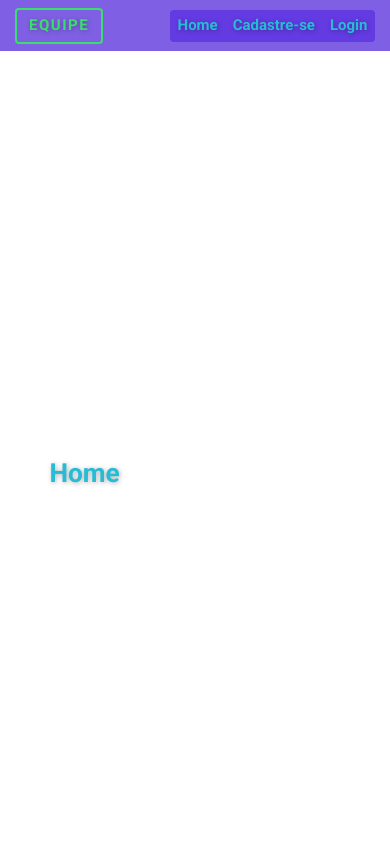
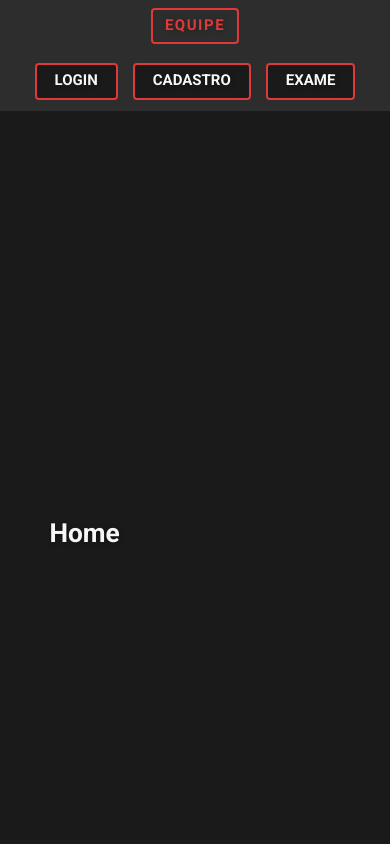
Before and after one commit to Serbatinho/global, a Next.js app: page / in a window 390 px wide. Shown: the top 844 px of the page. Built offline with nearby package versions, Linux system fonts and the light colour scheme; a web font is replaced by a local one.

Commit message:
Header responsivo e paleta de cores definida

```diff
--- a/src/components/Header/Header.jsx
+++ b/src/components/Header/Header.jsx
@@ -1,3 +1,5 @@
+import Link from 'next/link';
+
 import styles from '../../styles/layout/components/Header/header.module.scss'
 import Logo from '../Logo/Logo'
 
@@ -13,9 +15,21 @@ export default function Header() {
 
                     <div className={`${styles['header-linktree']}`}>
                         <ul>
-                            <li>Home</li>
-                            <li>Cadastre-se</li>
-                            <li>Login</li>
+                            <li>
+                                <Link href="/">
+                                    LOGIN
+                                </Link>
+                            </li>
+                            <li>
+                                <Link href="/">
+                                    CADASTRO
+                                </Link>
+                            </li>
+                            <li>
+                                <Link href="/">
+                                    EXAME
+                                </Link>
+                            </li>
                         </ul>
                     </div>
                 </div>
--- a/src/styles/common/_variables.scss
+++ b/src/styles/common/_variables.scss
@@ -1,11 +1,11 @@
 $font-size: clamp(15px, 1.5vw, 18px);
-$text-color: rgb(39, 188, 214);
-$text-color-secondary: #a4a4a9;
+$text-color: #f7f7f7;
+$text-color-secondary: #9c9c9c;
 $text-shadow: 1px 1.25px 5px rgba(0, 0, 0, 0.3);
 
-$main-theme-color:#3ade6b;
-$background-color: #643ae2;
-$background-color-secondary: #7f60e4;
+$main-theme-color:#de3a3a;
+$background-color: #1a1a1a;
+$background-color-secondary: #2d2d2d;
 
 $std-radius: 4px;
 $std-border: 2px solid $main-theme-color;
--- a/src/styles/layout/app/Home/home.module.scss
+++ b/src/styles/layout/app/Home/home.module.scss
@@ -2,5 +2,6 @@
 
 .full-content-container{
     @include oneview-container;
+    background-color: $background-color;
 
 }
--- a/src/styles/layout/assets/_index.scss
+++ b/src/styles/layout/assets/_index.scss
@@ -1,2 +1,3 @@
 @import './responsives';
 @import './effects';
+@import './buttons';
--- /dev/null
+++ b/src/styles/layout/assets/buttons/_index.scss
@@ -0,0 +1,2 @@
+@import './std-button';
+@import './noborder_button';
--- /dev/null
+++ b/src/styles/layout/assets/buttons/_noborder_button.scss
@@ -0,0 +1,19 @@
+@import '../../../common';
+@import '../effects/dynamic-border';
+
+@mixin noborder-button {
+    padding: 1rem 1.2rem 0.8rem 1.2rem;
+    color: $text-color;
+    border: 2.5px solid $main-theme-color;
+    background-color: $background-color;
+    border-radius: $std-radius;
+    text-decoration: none;
+    transition: ease-in-out all 0.1s;
+    cursor: pointer;
+
+    &:hover{
+        border-color: transparent;
+        background-color: $main-theme-color;
+        text-shadow: none;
+    }
+}
--- /dev/null
+++ b/src/styles/layout/assets/buttons/_std-button.scss
@@ -0,0 +1,26 @@
+@import '../../../common';
+@import '../effects/dynamic-border';
+
+@mixin std-button {
+    padding: 1rem 1.2rem 0.8rem 1.2rem;
+    color: $text-color;
+    border: 2.5px solid $main-theme-color;
+    background-color: $background-color;
+    border-radius: $std-radius;
+    text-decoration: none;
+    transition: ease-in-out all 0.1s;
+    font-weight: bold;
+    cursor: pointer;
+
+    @include dynamic-border;
+
+    &:hover{
+        border-color: transparent;
+        background-color: $main-theme-color;
+        text-shadow: none;
+    }
+
+    &:active{
+        background-color: darken($main-theme-color, 15%);
+    }
+}
--- a/src/styles/layout/components/Footer/footer.module.scss
+++ b/src/styles/layout/components/Footer/footer.module.scss
@@ -21,6 +21,7 @@
 
             p{
                 margin-top: 5rem;
+                text-align: center;
             }
         }
     }
@@ -37,17 +38,20 @@
         div{
             width: clamp(250px, 30%, 600px);
             background-color: $background-color;
-            padding: 0.5rem;
+            padding: 1rem;
             border-radius: $std-radius;
             dt{
                 font-size: calc($font-size * 1.5);
                 // text-align: center;
                 margin-bottom: 1rem;
+                border-bottom: $std-border;
+                font-weight: bold;
 
             }
 
             dd{
                 margin: 0;
+                color: $text-color-secondary;
             }
 
         }
--- a/src/styles/layout/components/Header/header.module.scss
+++ b/src/styles/layout/components/Header/header.module.scss
@@ -29,23 +29,30 @@
 }
 
 .header-linktree{
-    background-color: $background-color;
-    padding: 1.75rem;
+    // background-color: $background-color;
+    padding: 0.5rem;
     border-radius: $std-radius;
     height: auto;
     // margin: 0.5rem 0px;
     ul{
         display: flex;
         gap: 1rem;
+
+        a{
+            @include std-button;
+            p{
+                margin: 0px;
+            }
+        }
     }
 }
 
-@media screen and (max-width: 600px) {
+@media screen and (max-width: 700px) {
 
     .full-content-container{
         .mid-content-container{
             .content-container{
-
+                flex-direction: column;
             }
         }
     }
@@ -57,10 +64,19 @@
     }
 
     .header-linktree{
-        padding: 0.5rem;
+        padding: 0.25rem;
+        margin: 0.5rem 0px;
+
+
         ul{
             display: flex;
             gap: 1rem;
+
+            a{
+                padding: 0.5rem 1.2rem 0.4rem 1.2rem;
+            }
+
         }
+
     }
 }
```
